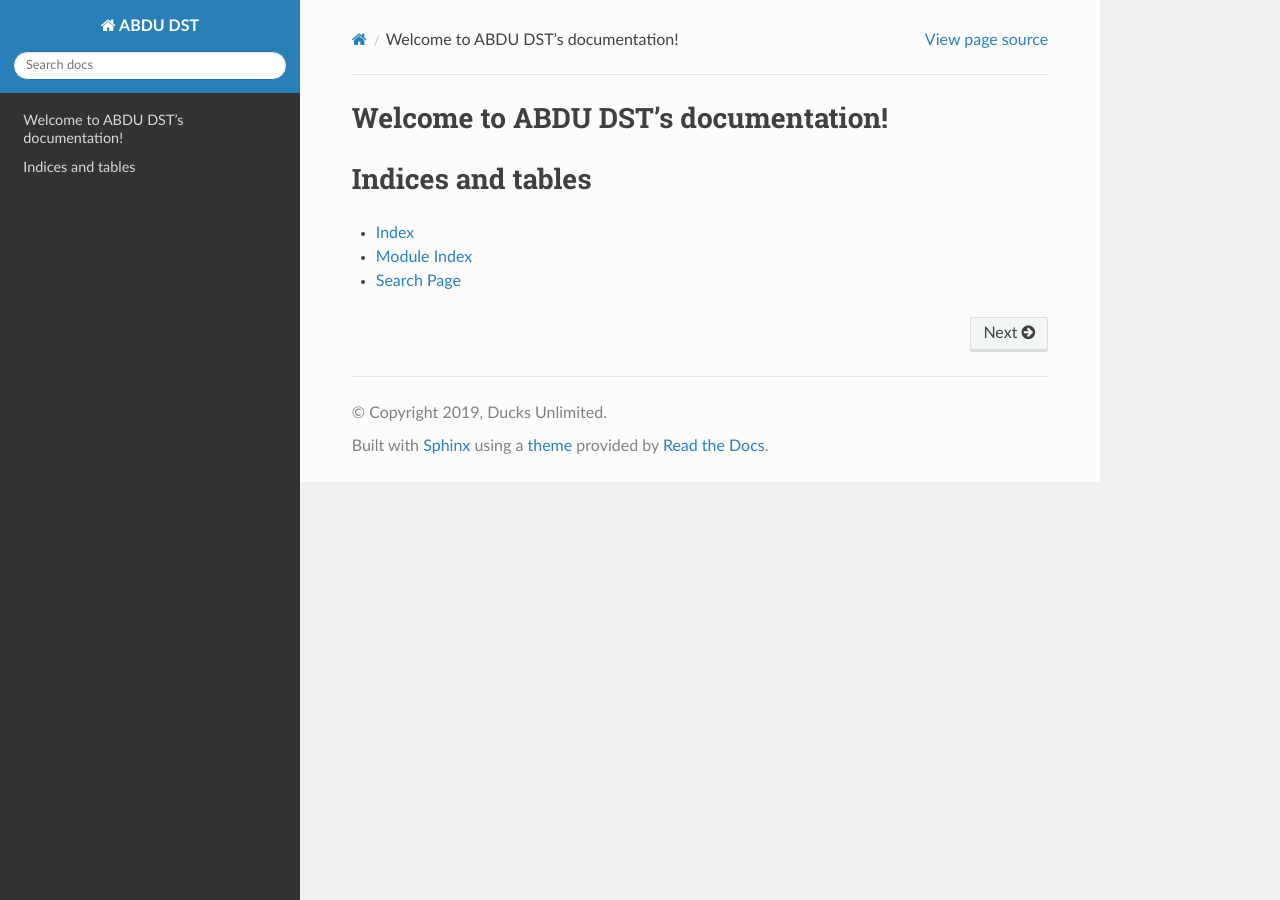
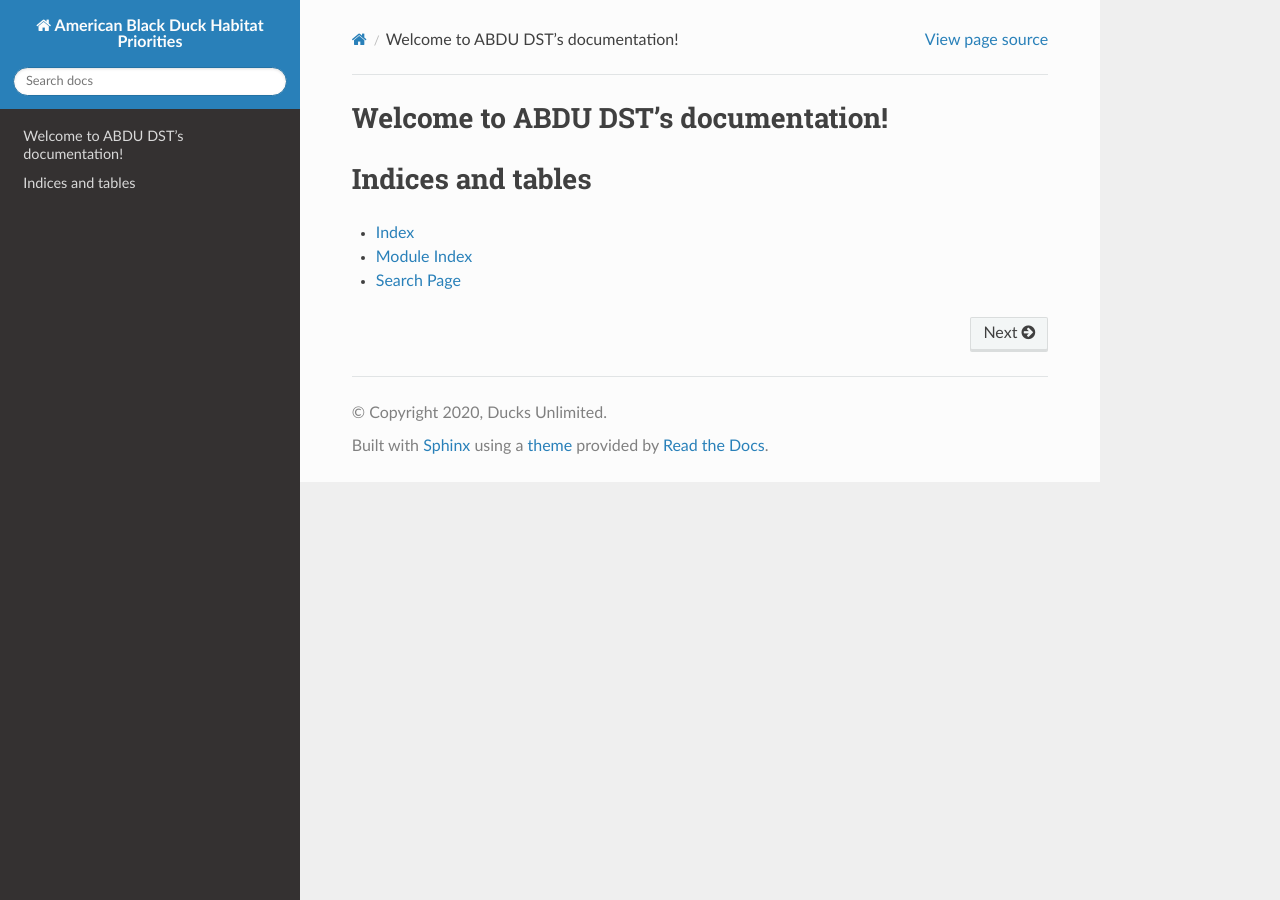
Before and after one commit to mkmitchell/WaterfowlDST, a Sphinx documentation site: the page built from docs/source/index.rst, in a window 1280 px wide. Built offline with Sphinx 7.4.7 and the Read the Docs theme 2.0.0, drawn with Linux system fonts in a browser that asks for light colours.

Commit message:
edited copyright date

```diff
--- a/docs/source/conf.py
+++ b/docs/source/conf.py
@@ -18,8 +18,8 @@ sys.path.insert(0, os.path.abspath('../..'))
 
 # -- Project information -----------------------------------------------------
 
-project = 'ABDU DST'
-copyright = '2019, Ducks Unlimited'
+project = 'American Black Duck Habitat Priorities'
+copyright = '2020, Ducks Unlimited'
 author = 'Ducks Unlimited'
 
 # The full version, including alpha/beta/rc tags
```
